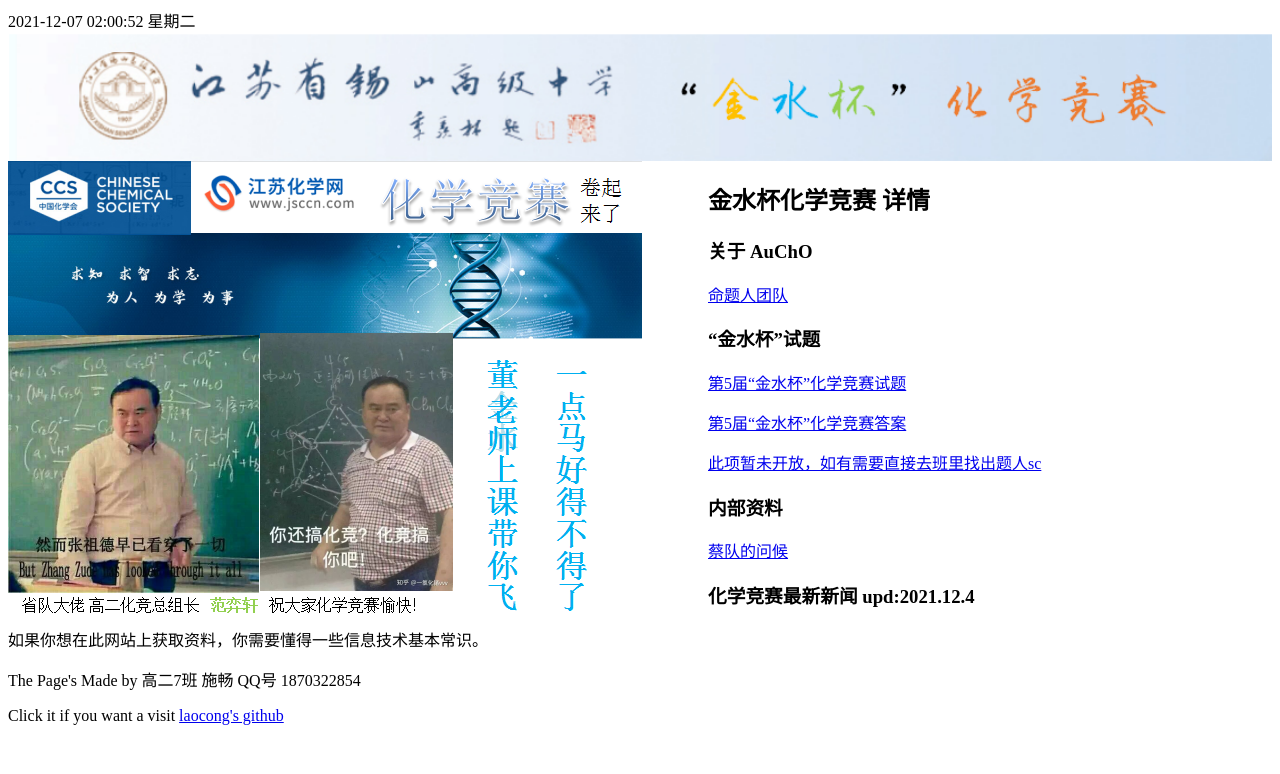
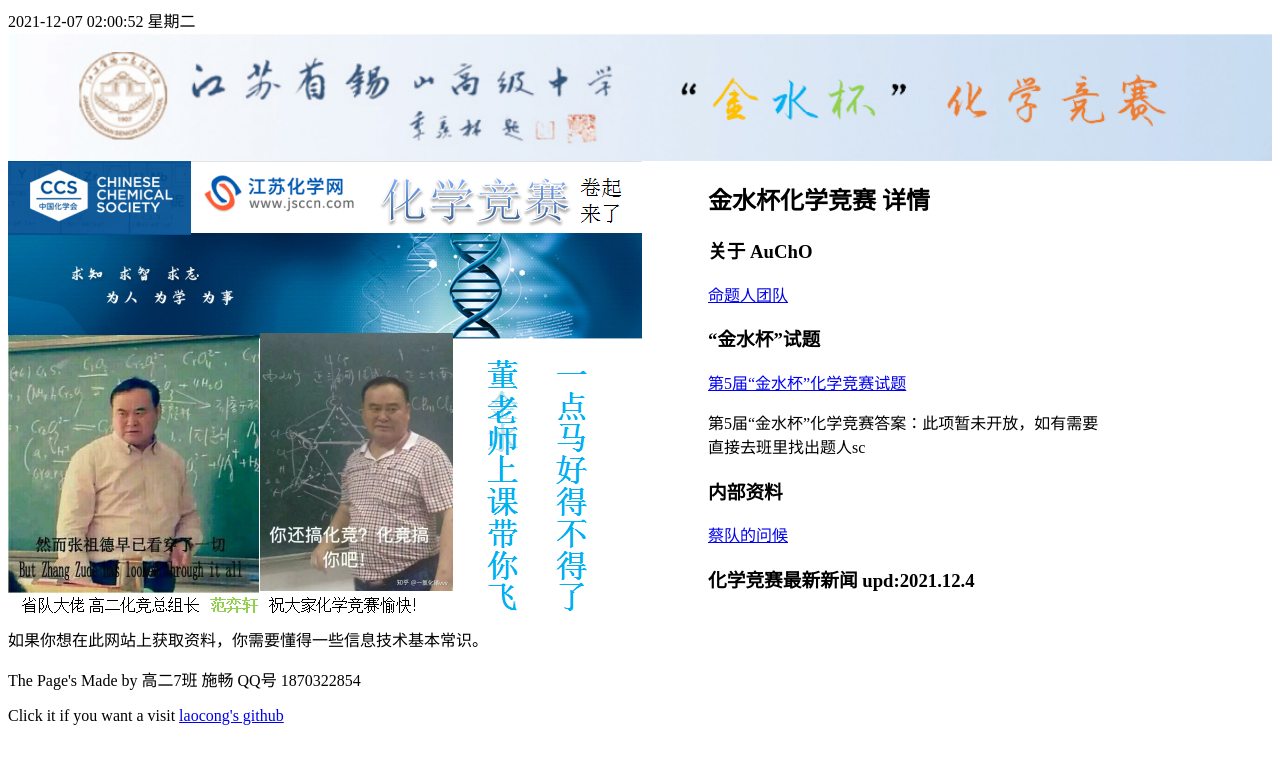
Before and after one commit to auchomain/auchomain.github.io, a plain HTML site: page index.html in a window 1280 px wide. Drawn offline with Linux system fonts and the light colour scheme.

Commit message:
Update index.html

```diff
--- a/index.html
+++ b/index.html
@@ -38,9 +38,8 @@
             <a href="sources\list.pdf" target="_black">命题人团队</a>
             <h3>“金水杯”试题</h3>
             <a href="sources\5th_aucho.pdf" target="_black">第5届“金水杯”化学竞赛试题</a>
-            <p></p>
-            <a href="sources\5th_aucho.pdf" target="_black">第5届“金水杯”化学竞赛答案
-            <p>此项暂未开放，如有需要直接去班里找出题人sc</p></a>
+            <!--<a href="sources\5th_aucho.pdf" target="_black">第5届“金水杯”化学竞赛答案</a>-->
+            <p>第5届“金水杯”化学竞赛答案：此项暂未开放，如有需要直接去班里找出题人sc</p>
             <h3>内部资料</h3>
             <a href="sources\chc.png" target="_black">蔡队的问候</a>
             <h3>化学竞赛最新新闻 upd:2021.12.4</h3>
```
